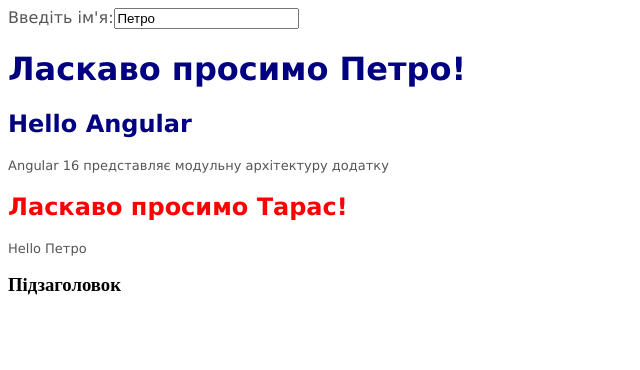
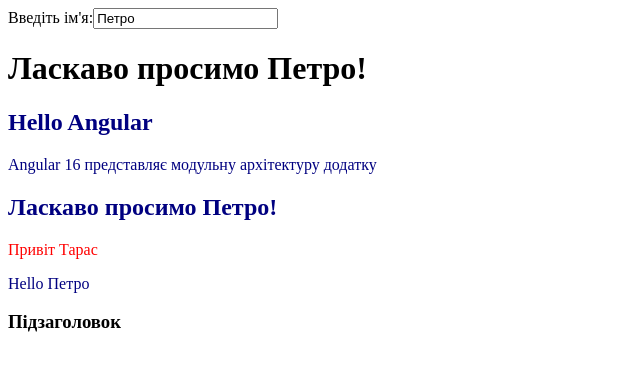
Before and after one commit to x-FIREFOUR-x/Labs_ReactivePrograming, an Angular app in the folder Lab2/Components1/: page / in a window 1280 px wide. Shown: the top 370 px of the page, without its empty margins (0-640 px from the left). Built offline with nearby package versions, Linux system fonts and the light colour scheme.

Commit message:
Component1 task5

```diff
--- a/Lab2/Components1/src/app/app.component.css
+++ b/Lab2/Components1/src/app/app.component.css
@@ -1,13 +1,2 @@
-h1,
-h2 {
-    color: navy;
-}
-
-p {
-    font-size: 13px;
-}
-
-:host {
-    font-family: Verdana;
-    color: #555;
-}
+h3{color:navy;}
+h2, p {color:navy;}
--- a/Lab2/Components1/src/app/app.component.html
+++ b/Lab2/Components1/src/app/app.component.html
@@ -5,5 +5,7 @@
 <h2>Hello Angular</h2>
 <p>Angular 16 представляє модульну архітектуру додатку</p>
 
-<child-comp></child-comp>
+<child-comp>
+    <h2>Ласкаво просимо {{name}}!</h2>
+</child-comp>
 <p>Hello {{name}}</p>
--- a/Lab2/Components1/src/app/child.component.ts
+++ b/Lab2/Components1/src/app/child.component.ts
@@ -2,7 +2,8 @@
 
 @Component({
     selector: 'child-comp',
-    template: `<h2>Ласкаво просимо {{name}}!</h2>`,
+    template: `<ng-content></ng-content>
+                <p>Привіт {{name}}</p>`,
     styles: [`h2, p {color:red;}`]
 })
 export class ChildComponent {
```
